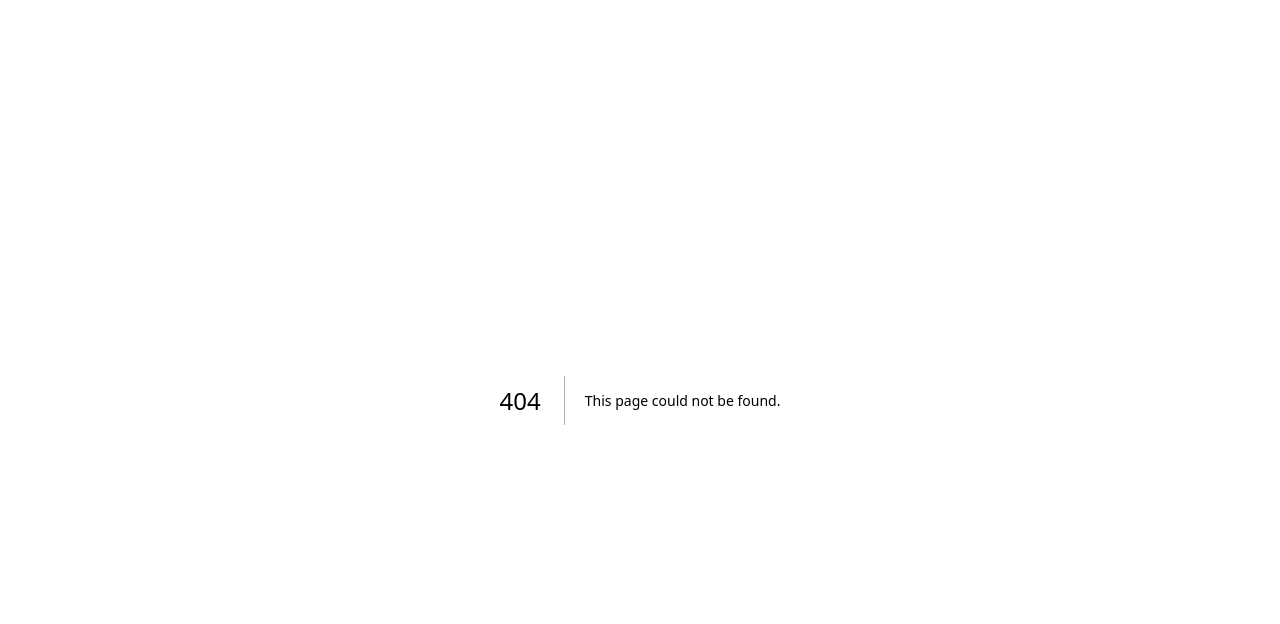
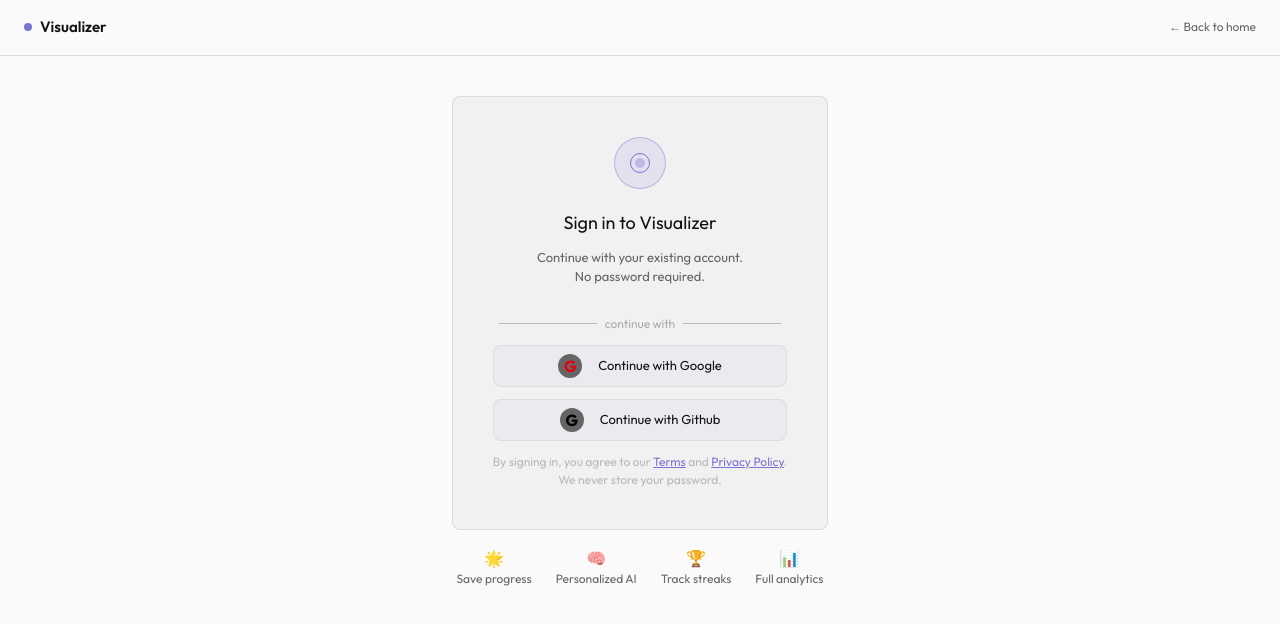
Before and after one commit to rimsha-shoukat/visualizer, a Next.js app: page /auth/signin in a window 1280 px wide. Before the commit this address had no page. Shown: the top 624 px of the page. Built offline with nearby package versions, Linux system fonts and the light colour scheme.

Commit message:
signin page ui added

```diff
--- /dev/null
+++ b/src/app/auth/signin/page.tsx
@@ -0,0 +1,78 @@
+export default function Signin() {
+  return (
+    <>
+      <nav className="flex flex-row items-center justify-between px-6 py-4 border-b border-muted/20">
+        <div className="flex flex-row items-center justify-center gap-2">
+          <div className="w-2 h-2 bg-accent rounded-full"></div>
+          <h1 className="text-[15px] font-semibold">Visualizer</h1>
+        </div>
+        <div className="text-[12px] text-muted">← Back to home</div>
+      </nav>
+      <section className="flex flex-col items-center justify-center gap-4 my-10">
+        <main className="flex flex-col items-center justify-center gap-3 border border-muted/15 bg-muted/6 rounded-lg p-4 min-[385px]:p-10">
+          <div className="border border-accent/40 rounded-full w-13 h-13 shrink-0 flex items-center justify-center bg-accent/12">
+            <div className="border border-accent w-5 h-5 rounded-full flex items-center justify-center">
+              <div className="rounded-full w-2.5 h-2.5 flex items-center justify-center bg-white">
+                <div className="bg-accent/50 w-2.5 h-2.5 rounded-full"></div>
+              </div>
+            </div>
+          </div>
+          <h1 className="text-[18px] mt-2">Sign in to Visualizer</h1>
+          <div className="text-[13px] text-muted text-center">
+            <p>Continue with your existing account.</p>
+            <p>No password required.</p>
+          </div>
+          <div className="w-full text-muted/50 text-[12px] flex flex-row items-center justify-center gap-2 mt-4">
+            <p className="border-t border-muted/40 w-1/3"></p>
+            <p className="text-nowrap">continue with</p>
+            <p className="border-t border-muted/40 w-1/3"></p>
+          </div>
+          <div className="w-full border border-muted/10 rounded-lg hover:border-accent p-2 flex flex-row items-center justify-center gap-4 cursor-pointer bg-accent/5">
+            <h1 className="bg-muted rounded-full w-6 h-6 text-center text-red-600 font-bold">
+              G
+            </h1>
+            <h1 className="text-[13px]">Continue with Google</h1>
+          </div>
+          <div className="w-full border border-muted/10 rounded-lg hover:border-accent p-2 flex flex-row items-center justify-center gap-4 cursor-pointer bg-accent/5">
+            <h1 className="bg-muted rounded-full w-6 h-6 text-center text-black font-bold">
+              G
+            </h1>
+            <h1 className="text-[13px]">Continue with Github</h1>
+          </div>
+          <div className="text-[12px] text-muted/40 text-center">
+            <p>
+              By signing in, you agree to our{" "}
+              <a className="text-accent underline" href="">
+                Terms
+              </a>{" "}
+              and{" "}
+              <a className="text-accent underline" href="">
+                Privacy Policy
+              </a>
+              .
+            </p>
+            <p>We never store your password.</p>
+          </div>
+        </main>
+        <footer className="flex flex-row flex-wrap items-center justify-center gap-6">
+          <div className="text-center">
+            <h1>🌟</h1>
+            <p className="text-[12px] text-muted">Save progress</p>
+          </div>
+          <div className="text-center">
+            <h1>🧠</h1>
+            <p className="text-[12px] text-muted">Personalized AI</p>
+          </div>
+          <div className="text-center">
+            <h1>🏆</h1>
+            <p className="text-[12px] text-muted">Track streaks</p>
+          </div>
+          <div className="text-center">
+            <h1>📊</h1>
+            <p className="text-[12px] text-muted">Full analytics</p>
+          </div>
+        </footer>
+      </section>
+    </>
+  );
+}
```
